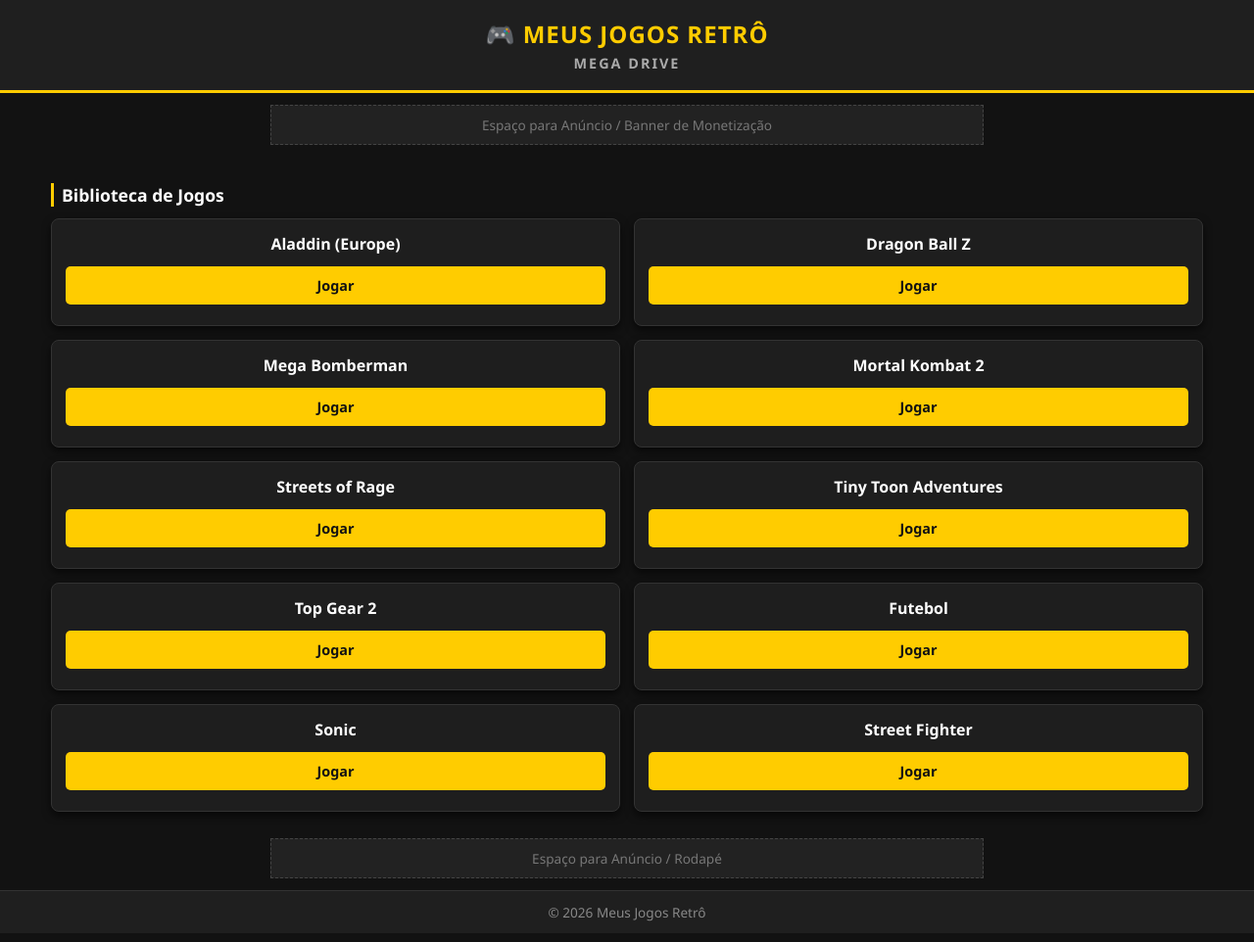
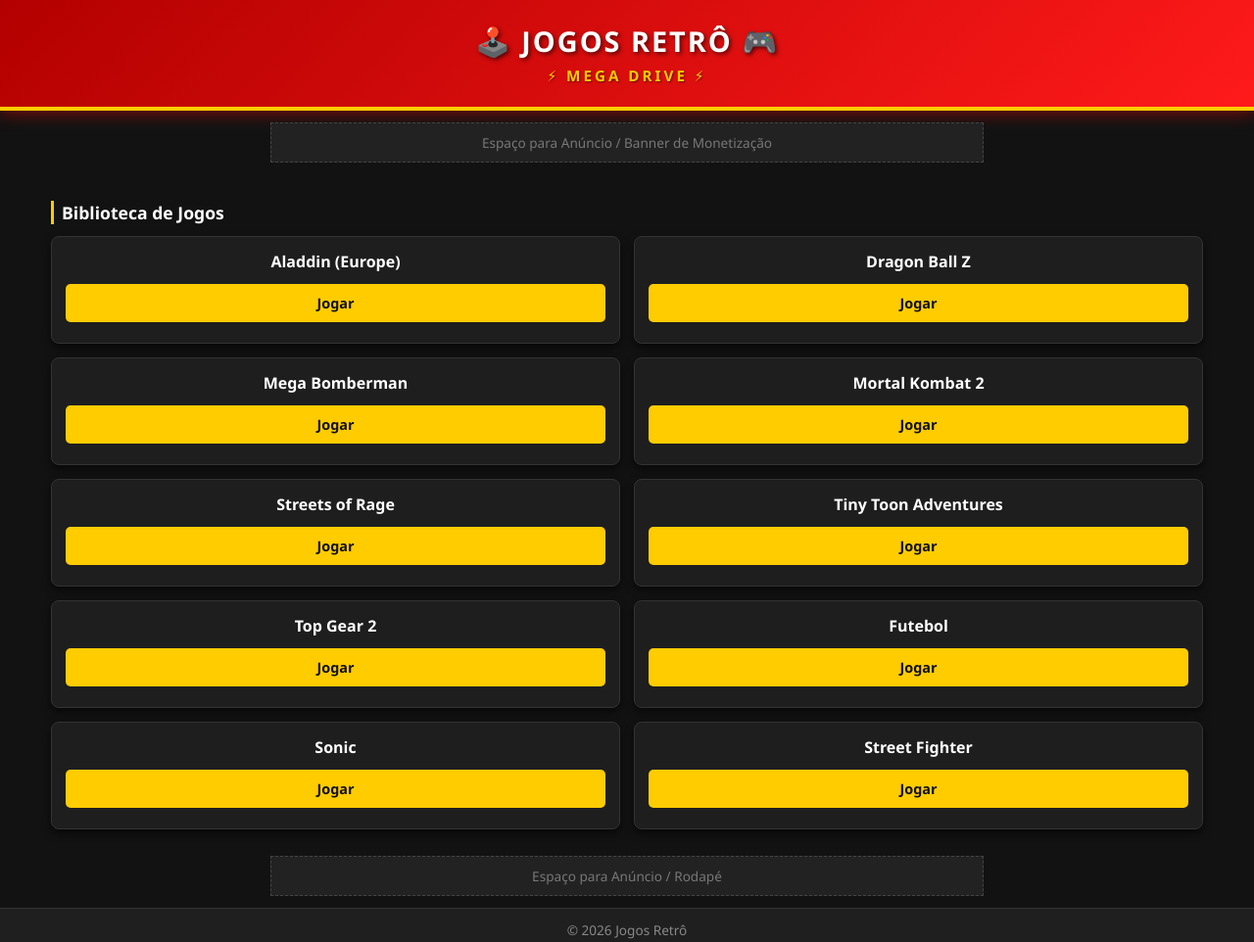
Before and after one commit to appsginezzi-lang/jogos-retro, a plain HTML site: page index.html in a window 1280 px wide. Shown: the whole page at 98% size. Drawn offline with Linux system fonts and the light colour scheme.

Commit message:
index.html

```diff
--- a/index.html
+++ b/index.html
@@ -3,20 +3,41 @@
 <head>
     <meta charset="UTF-8">
     <meta name="viewport" content="width=device-width, initial-scale=1.0">
-    <title> Jogos Retrô - Portal Mega Drive</title>
+    <title>Jogos Retrô - Mega Drive</title>
     <style>
         * { box-sizing: border-box; margin: 0; padding: 0; font-family: 'Segoe UI', Tahoma, Geneva, Verdana, sans-serif; }
         body { background-color: #121212; color: #ffffff; display: flex; flex-direction: column; min-height: 100vh; }
 
-        header { background-color: #1f1f1f; padding: 18px; text-align: center; border-bottom: 3px solid #ffcc00; }
-        header h1 { color: #ffcc00; font-size: 1.5rem; text-transform: uppercase; letter-spacing: 1px; margin-bottom: 4px; }
-        header p { color: #aaa; font-size: 0.9rem; font-weight: bold; letter-spacing: 2px; text-transform: uppercase; }
+        /* Cabeçalho vermelho com estilo arcade retro */
+        header {
+            background: linear-gradient(135deg, #b30000, #ff1a1a);
+            padding: 22px 15px;
+            text-align: center;
+            border-bottom: 4px solid #ffcc00;
+            box-shadow: 0 4px 15px rgba(255, 0, 0, 0.4);
+        }
+        header h1 {
+            color: #ffffff;
+            font-size: 1.8rem;
+            text-transform: uppercase;
+            letter-spacing: 2px;
+            margin-bottom: 6px;
+            text-shadow: 2px 2px 4px rgba(0,0,0,0.6);
+        }
+        header p {
+            color: #ffcc00;
+            font-size: 0.95rem;
+            font-weight: bold;
+            letter-spacing: 3px;
+            text-transform: uppercase;
+            text-shadow: 1px 1px 2px rgba(0,0,0,0.5);
+        }
 
         .ad-banner { background-color: #222; border: 1px dashed #444; color: #777; text-align: center; padding: 10px; margin: 12px auto; width: 100%; max-width: 728px; font-size: 0.85rem; }
 
         .container { max-width: 1200px; margin: 15px auto; padding: 0 12px; flex: 1; width: 100%; }
 
-        /* Grelha ajustada com quadrados maiores e mais espaçosos */
+        /* Grelha de 2 colunas com quadrados maiores e espaçosos */
         .game-grid { display: grid; grid-template-columns: repeat(2, 1fr); gap: 14px; }
 
         .game-card { background-color: #1e1e1e; border-radius: 8px; overflow: hidden; box-shadow: 0 4px 8px rgba(0,0,0,0.6); display: flex; flex-direction: column; justify-content: space-between; border: 1px solid #333; padding: 14px; min-height: 110px; }
@@ -36,8 +57,8 @@
 <body>
 
     <header>
-        <h1>🎮 Meus Jogos Retrô</h1>
-        <p>Mega Drive</p>
+        <h1>🕹️ JOGOS RETRÔ 🎮</h1>
+        <p>⚡ Mega Drive ⚡</p>
     </header>
 
     <div class="ad-banner">
@@ -140,7 +161,7 @@
     </div>
 
     <footer>
-        <p>&copy; 2026 Meus Jogos Retrô</p>
+        <p>&copy; 2026 Jogos Retrô</p>
     </footer>
 
     <script>
```
